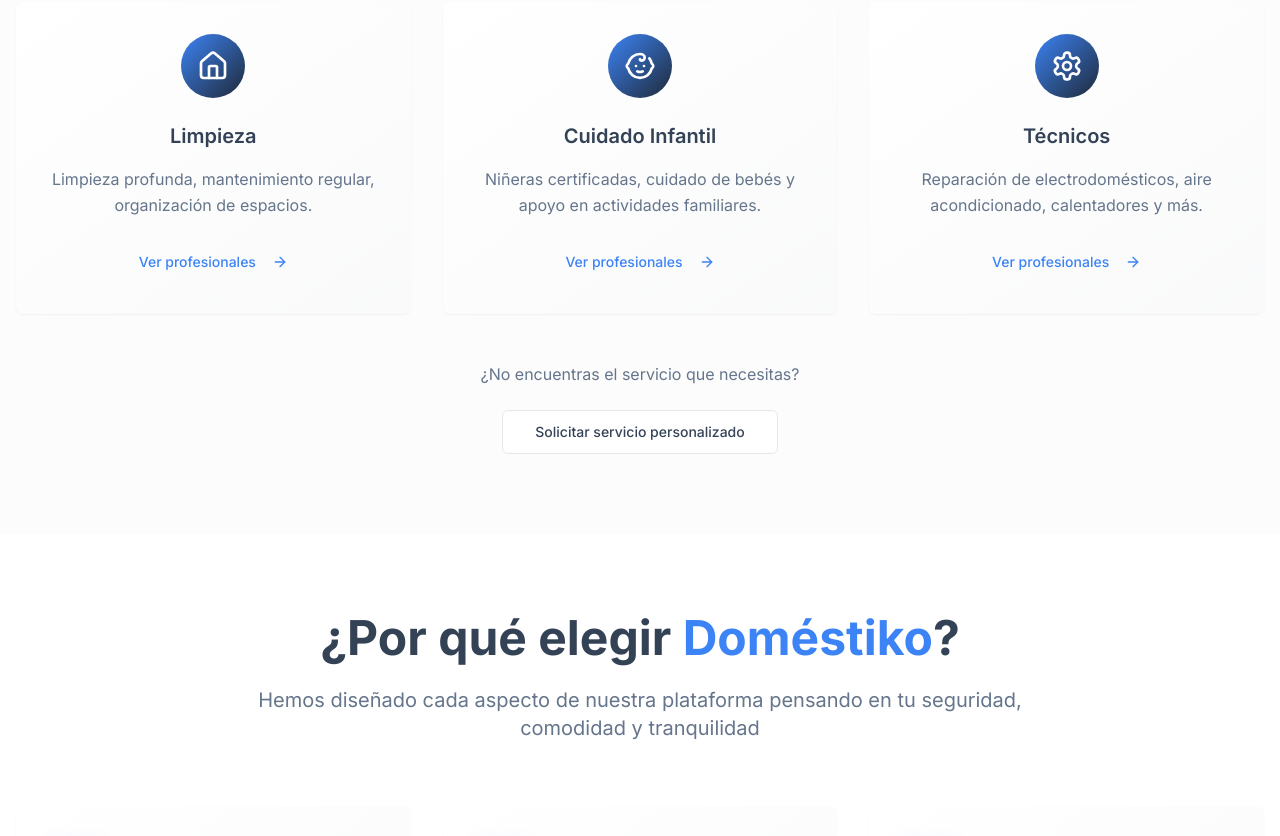
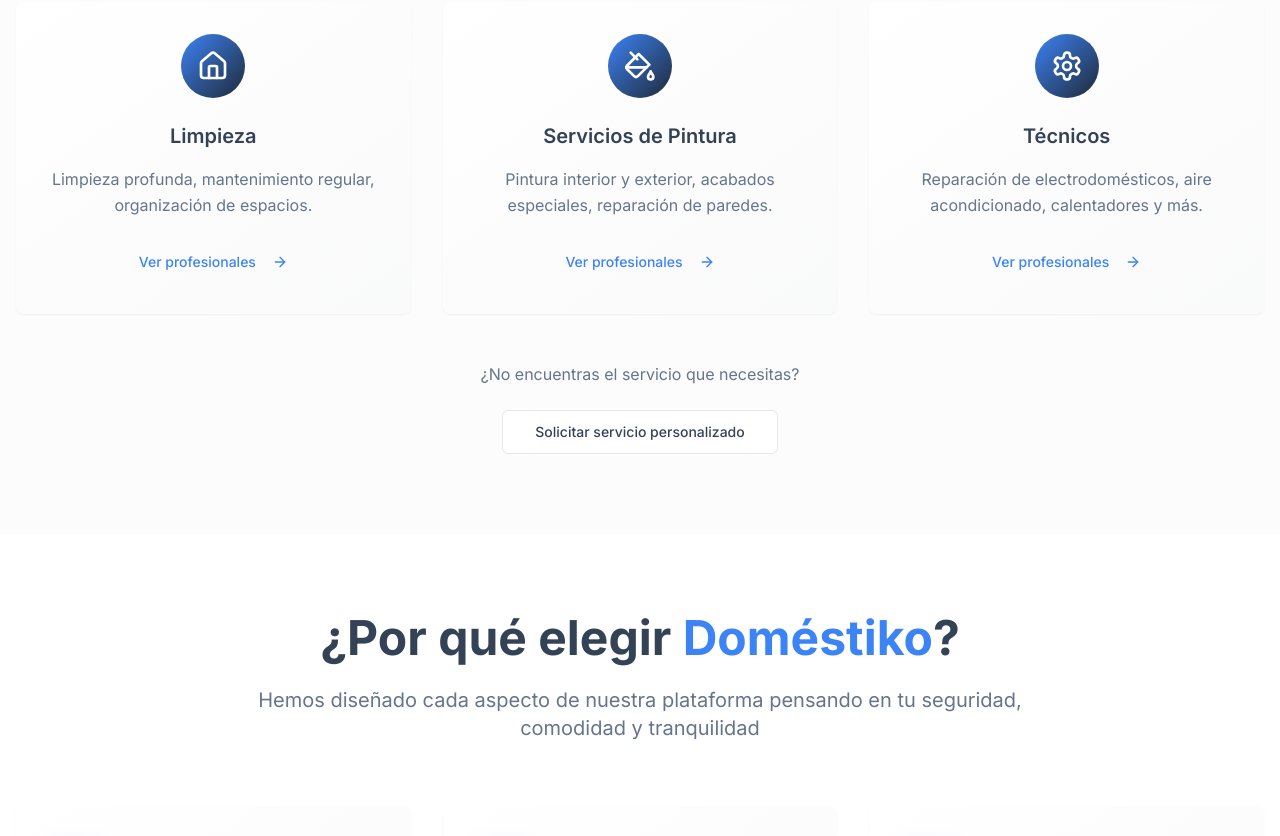
Before and after one commit to domestiko/sol-y-sombra-espa, a React (Vite) app: page / in a window 1280 px wide. Shown: the part 1440-2276 px from the top of the page. Built offline with nearby package versions, Linux system fonts and the light colour scheme.

Commit message:
Update services to include painting
Replaced "childcare" with "painting services" in the services section of the application.

```diff
--- a/src/components/Services.tsx
+++ b/src/components/Services.tsx
@@ -5,7 +5,7 @@ import {
   Zap,
   Scissors,
   Home,
-  Baby,
+  PaintBucket,
   Settings,
   ArrowRight
 } from "lucide-react";
@@ -36,10 +36,10 @@ const services = [
     color: "text-purple-600"
   },
   {
-    icon: Baby,
-    title: "Cuidado Infantil",
-    description: "Niñeras certificadas, cuidado de bebés y apoyo en actividades familiares.",
-    color: "text-pink-600"
+    icon: PaintBucket,
+    title: "Servicios de Pintura",
+    description: "Pintura interior y exterior, acabados especiales, reparación de paredes.",
+    color: "text-orange-600"
   },
   {
     icon: Settings,
```
